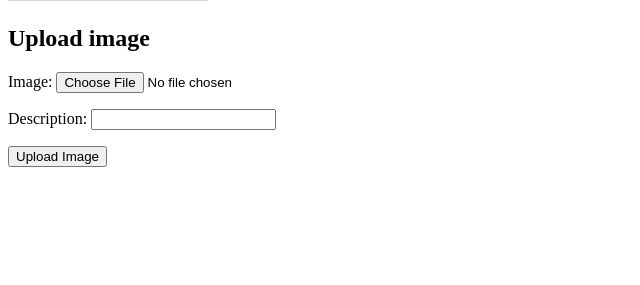
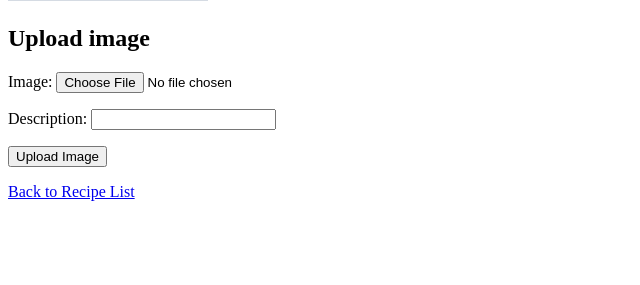
Before and after one commit to JPChurros/recipebook-ong-charlesmatthew, a Django app: page /recipe/1/ in a window 1280 px wide. Shown: the part 489-774 px from the top of the page, without its empty margins (0-640 px from the left). Run offline with Django 5.2, Linux system fonts and the light colour scheme; a user stored in the database is signed in; tables that the repository leaves empty hold one stand-in row (values such as "Sample post"); grey boxes marked "Sample" are stand-in pictures.

Commit message:
[forms.py] Fixed RecipeIngredientForms to accomodiate assiging the ingreedients to recipes

```diff
--- a/recipebook/ledger/forms.py
+++ b/recipebook/ledger/forms.py
@@ -1,15 +1,22 @@
 from django import forms
-from .models import Ingredient, RecipeImage
-
-class AddIngredientForm(forms.Form):
-    ingredient = forms.ModelChoiceField(
-        queryset=Ingredient.objects.all(),
-        empty_label="-----",
-        widget=forms.Select
-    )
-    quantity = forms.CharField(max_length=100)
+from .models import *
 
 class AddImageForm(forms.ModelForm):
     class Meta:
         model = RecipeImage
         fields = ['image', 'description']
+
+class RecipeForm(forms.ModelForm):
+    class Meta:
+        model = Recipe
+        fields = ['name']
+
+class IngredientForm(forms.ModelForm):
+    class Meta:
+        model = Ingredient
+        fields = ['name']
+
+class RecipeIngredientForm(forms.ModelForm):
+    class Meta:
+        model = RecipeIngredient
+        fields = ['Recipe','Ingredient', 'Quantity']
--- a/recipebook/ledger/templates/recipeDetails.html
+++ b/recipebook/ledger/templates/recipeDetails.html
@@ -26,4 +26,6 @@
         <button type="submit">Upload Image</button>
     </form>
 
+    <p><a href="{% url 'ledger:recipe_list' %}">Back to Recipe List</a></p>
+
 {% endblock %}
--- a/recipebook/ledger/templates/recipeList.html
+++ b/recipebook/ledger/templates/recipeList.html
@@ -9,4 +9,7 @@
             <li><a href="{{ recipe.get_absolute_url }}">{{ recipe.name }}</a></li>
         {% endfor %}
     </ul>
+
+    <br>
+    <a href="{% url 'ledger:recipe_add' %}">Add new Recipe</a>
 {% endblock %}
--- a/recipebook/ledger/urls.py
+++ b/recipebook/ledger/urls.py
@@ -4,6 +4,7 @@ from .views import *
 urlpatterns = [
     path('recipes/list/', recipe_list, name='recipe_list'),
     path('recipe/<int:num>/', recipe_detail, name='recipe_detail'),
+    path('recipe/add/', recipe_add, name='recipe_add'),
 ]
 
 app_name = "ledger"
--- a/recipebook/ledger/views.py
+++ b/recipebook/ledger/views.py
@@ -5,10 +5,12 @@ from django.contrib.auth.decorators import login_required
 from .models import *
 from .forms import *
 
+@login_required
 def recipe_list(request):
     recipes = Recipe.objects.all()
     return render(request, "recipeList.html", {"recipes": recipes})
 
+@login_required
 def recipe_detail(request, num=1):
     try:
         recipe = Recipe.objects.get(id=num)
@@ -40,3 +42,30 @@ def recipe_detail(request, num=1):
         'ingredients' : ingredients,
         'add_image_form' : add_image_form,
     })
+
+@login_required
+def recipe_add(request):
+    recipe_form = RecipeForm(request.POST or None)
+    ingredient_form = IngredientForm(request.POST or None)
+    recipe_ingredient_form = RecipeIngredientForm(request.POST or None)
+
+    if request.method == 'POST':
+        if 'recipe_form' in request.POST and recipe_form.is_valid():
+            recipe = recipe_form.save(commit=False)
+            recipe.author = request.user
+            recipe.save()
+            return redirect('ledger:recipe_add')
+
+        if 'ingredient_form' in request.POST and ingredient_form.is_valid():
+            ingredient_form.save()
+            return redirect('ledger:recipe_add')
+
+        if 'recipe_ingredient_form' in request.POST and recipe_ingredient_form.is_valid():
+            recipe_ingredient_form.save()
+            return redirect('ledger:recipe_add')
+
+    return render(request, 'recipeAdd.html', {
+        'recipe_form': recipe_form,
+        'ingredient_form': ingredient_form,
+        'recipe_ingredient_form': recipe_ingredient_form,
+    })
```
Also changed, not shown: recipebook/ledger/templates/recipeAdd.html (added, +33 -0 lines), recipebook/media/images/images.jpg (added).
